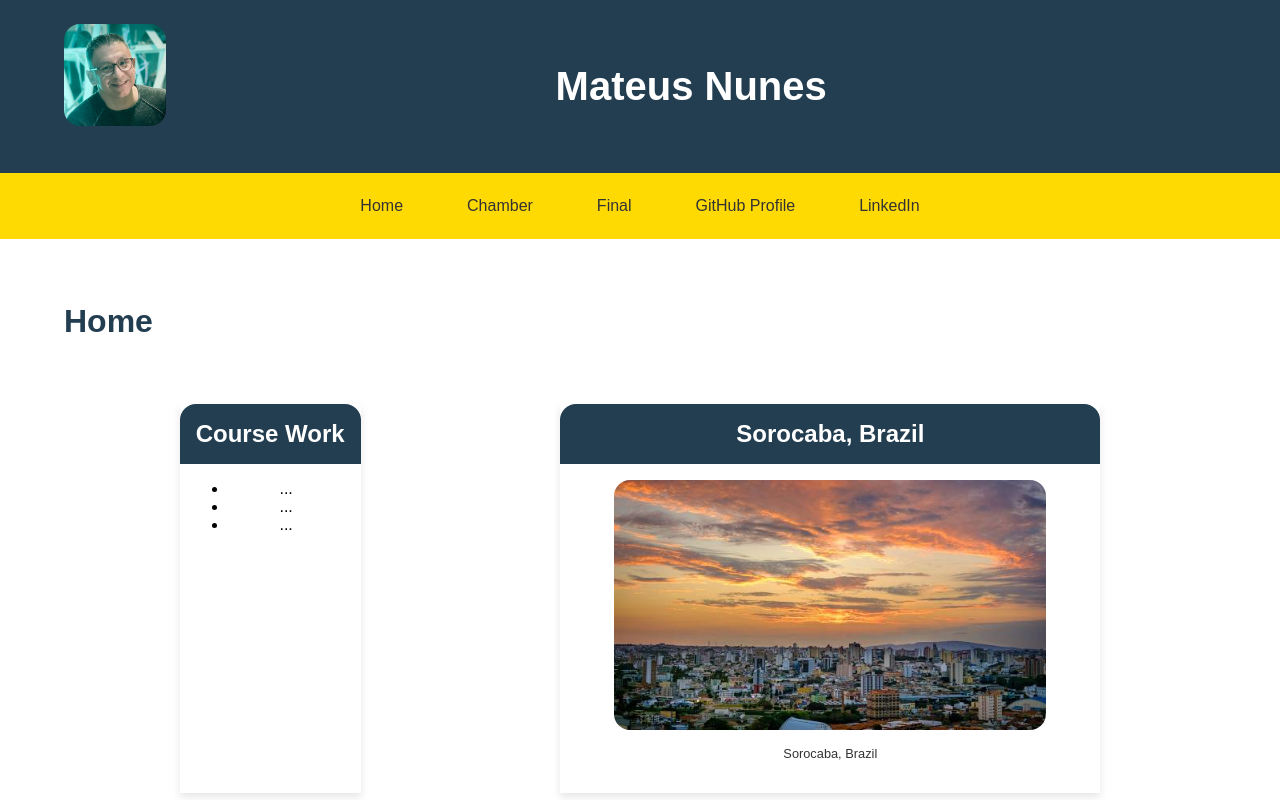
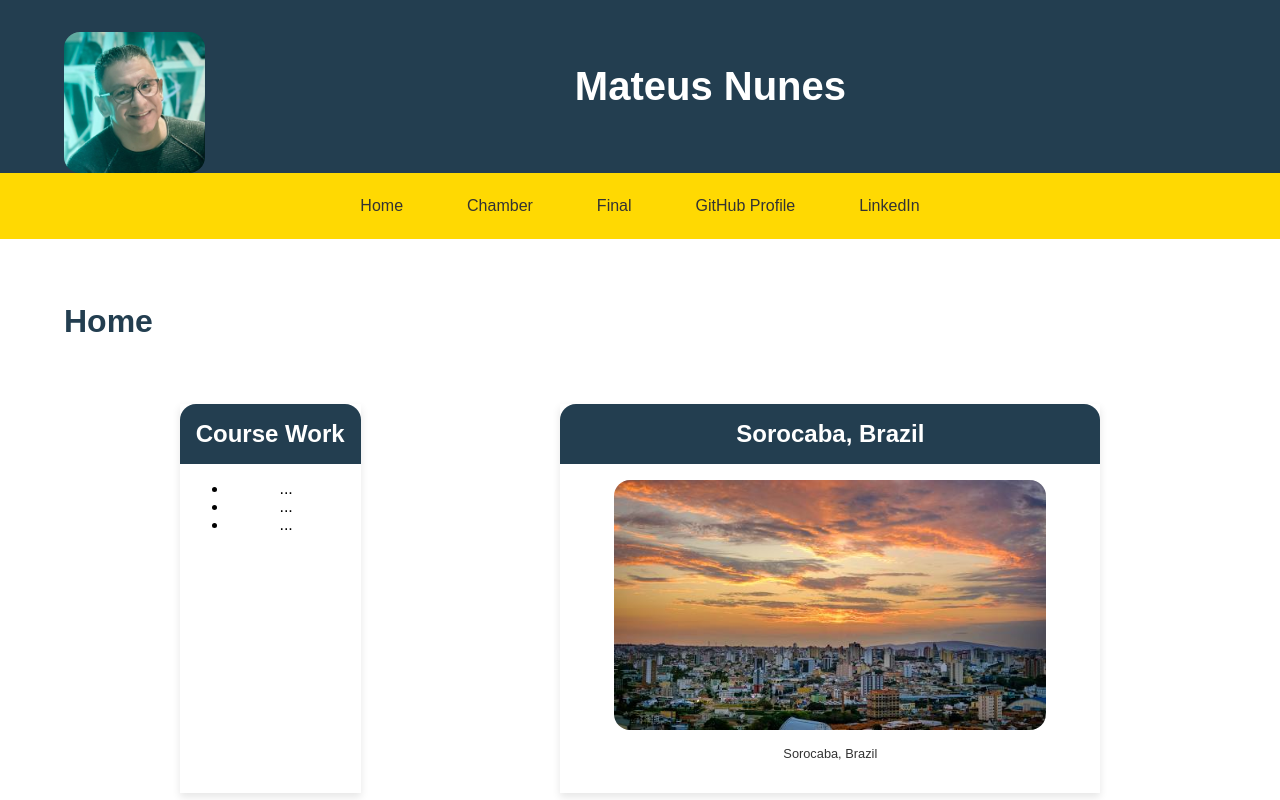
Before and after one commit to digitalmateus/wdd231, a plain HTML site: page index.html in a window 1280 px wide. Shown: the top 800 px of the page. Drawn offline with Linux system fonts and the light colour scheme.

Commit message:
css for larger screen

```diff
--- a/index.html
+++ b/index.html
@@ -8,6 +8,7 @@
     <link rel="preconnect" href="https://fonts.gstatic.com" crossorigin>
     <link href="https://fonts.googleapis.com/css2?family=Lora:ital,wght@0,400..700;1,400..700&family=Open+Sans:ital,wght@0,300..800;1,300..800&family=Raleway:ital,wght@0,100..900;1,100..900&display=swap" rel="stylesheet">
     <link rel="stylesheet" href="styles/styles.css">
+    <link rel="stylesheet" href="styles/larger.css">
     <script src="scripts/script.js" defer></script>
     <link rel="icon" href="favicon.ico">
     <meta property="og:title" content="My Chamber of Commerce Page">
--- /dev/null
+++ b/styles/larger.css
@@ -0,0 +1,14 @@
+@media screen and (min-width: 850px) {
+
+
+
+    .profile-pic {
+        border-radius: 1rem;
+        width: 11%;
+        margin-top: 2rem;
+        margin-left: 4rem;
+        display: absolute;
+        float: left;
+    }
+
+}
--- a/styles/styles.css
+++ b/styles/styles.css
@@ -14,8 +14,8 @@
 
 .profile-pic {
     border-radius: 1rem;
-    width: 8%;
-    margin-top: 1.5rem;
+    width: 16%;
+    margin-top: 2rem;
     margin-left: 4rem;
     display: absolute;
     float: left;
```
